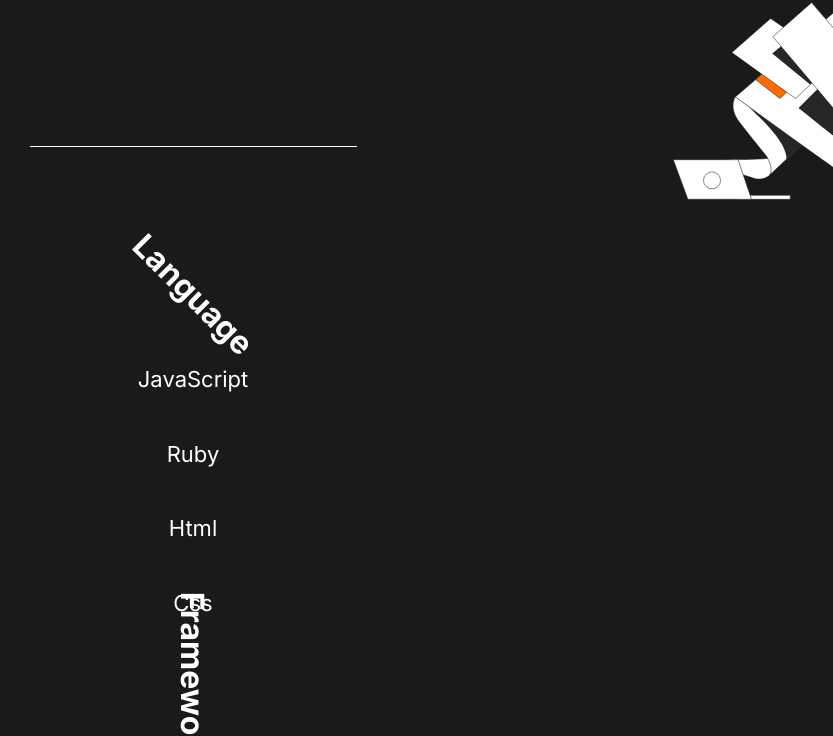
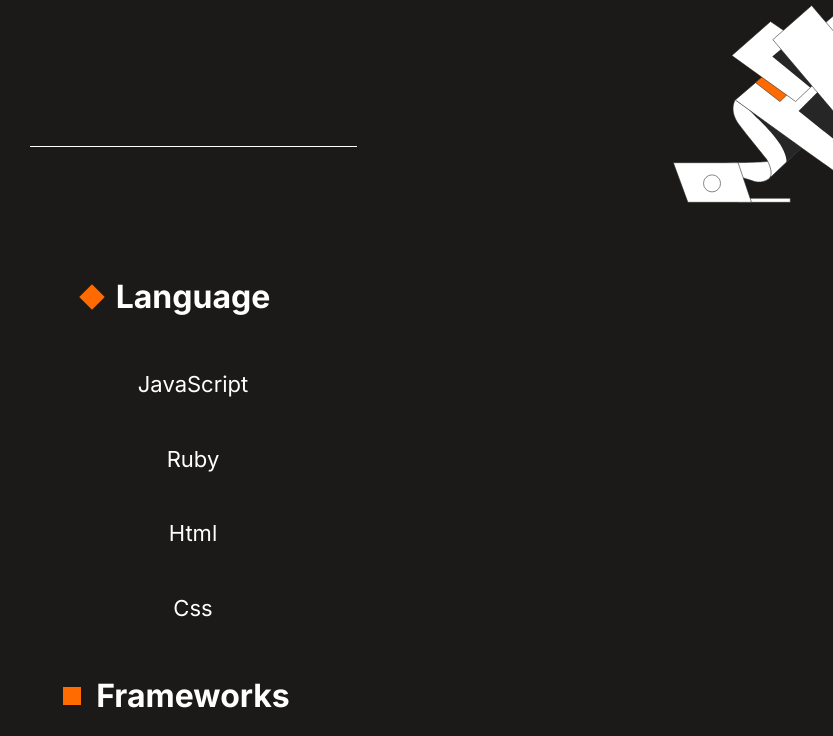
Before and after one commit to skyv26/portfolio, a website: page index.html in a window 1280 px wide. Shown: the part 5192-5928 px from the top of the page, without its empty margins (447-1280 px from the left). Drawn offline with Linux system fonts and the light colour scheme; a web font is replaced by a local one.

Commit message:
add/update the style for pseudo element

```diff
--- a/style.css
+++ b/style.css
@@ -272,8 +272,9 @@ body {
 .developer--strength__container {
   display: flex;
   flex-direction: column;
-  padding: 12rem 2.4rem;
+  padding: 12rem 0;
   gap: 2.4rem;
+
 }
 
 .strength-container {
@@ -286,29 +287,41 @@ body {
 .strength-container__skill {
   display: flex;
   font-family: 'Inter', sans-serif;
-  font-weight: bold;
+  font-weight: 700;
   font-size: 3.2rem;
+  line-height: 4.4rem;
   align-items: center;
   gap: 1.2rem;
   color: #fff;
   padding: 0.8rem 1.2rem;
 }
 
-.icon {
+
+.lang-icon,
+.framework-icon,
+.skills-icon {
+    position: relative;
+}
+
+
+.lang-icon::before,
+.framework-icon::before,
+.skills-icon::before {
+  content: "";
+  position: absolute;
   width: 1.8rem;
   height: 1.8rem;
+  top: 50%;
+  left: -1.2rem;
   background-color: #ff6b00;
+  transform: translate(-50%, -50%) rotate(45deg);
 }
 
-.lang-icon {
-  transform: rotate(45deg);
+.framework-icon::before {
+  transform: translate(-50%, -50%) rotate(90deg);
 }
 
-.framework-icon {
-  transform: rotate(90deg);
-}
-
-.skills-icon {
+.skills-icon::before {
   border-radius: 50%;
 }
 
@@ -316,6 +329,7 @@ body {
   display: flex;
   flex-direction: column;
   gap: 0.8rem;
+  padding: 0 1.2rem;
   list-style: none;
   align-items: center;
 }
```
